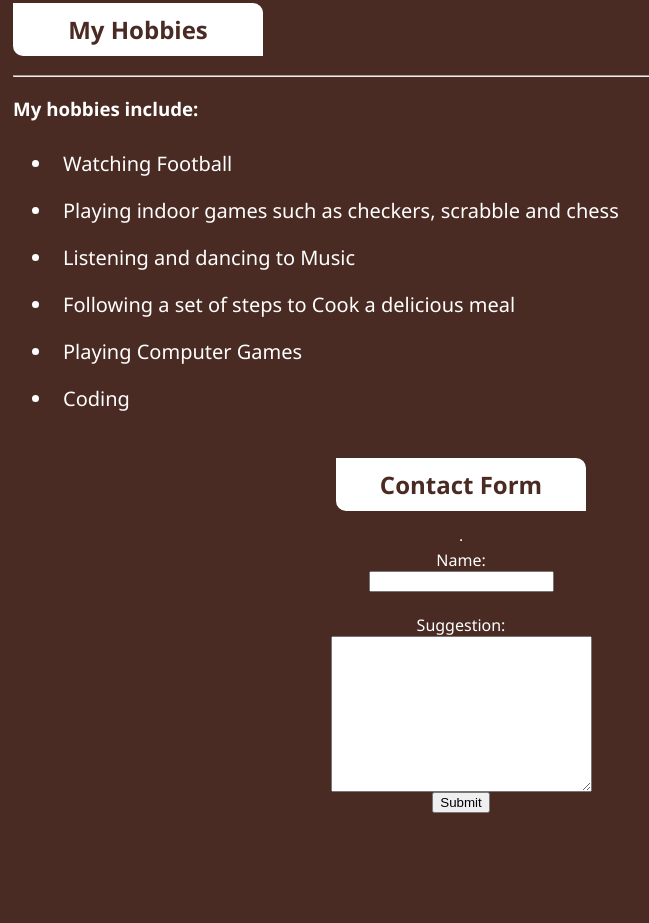
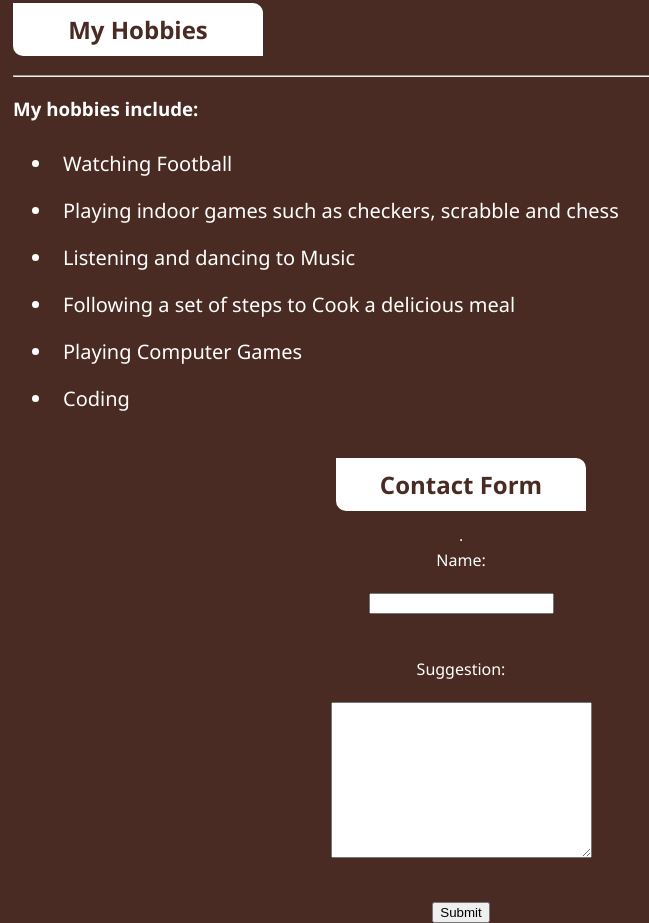
Before and after one commit to abitechcoder/abitechcoder-profile-page, a plain HTML site: page index.html in a window 1280 px wide. Shown: the part 1260-2183 px from the top of the page, without its empty margins (179-828 px from the left). Before the commit the page ends 2073 px from the top, so only its background shows below. Drawn offline with Linux system fonts and the light colour scheme.

Commit message:
Update index.html

```diff
--- a/index.html
+++ b/index.html
@@ -78,10 +78,10 @@
                     <div class="contact-form">
                         <h2>Contact Form</h2>
 					    <hr>
-                        <label for="name">Name:</label>
-                        <input type="text" name="name" id=""><br>
-                        <label for="suggestion">Suggestion:</label>
-                        <textarea name="suggestion" id="" cols="30" rows="10"></textarea>
+                        <label for="name">Name:</label><br>
+                        <input type="text" name="name" id=""><br><br>
+                        <label for="suggestion">Suggestion:</label><br>
+                        <textarea name="suggestion" id="" cols="30" rows="10"></textarea><br><br>
                         <input type="button" value="Submit">
 
                     </div>
```
